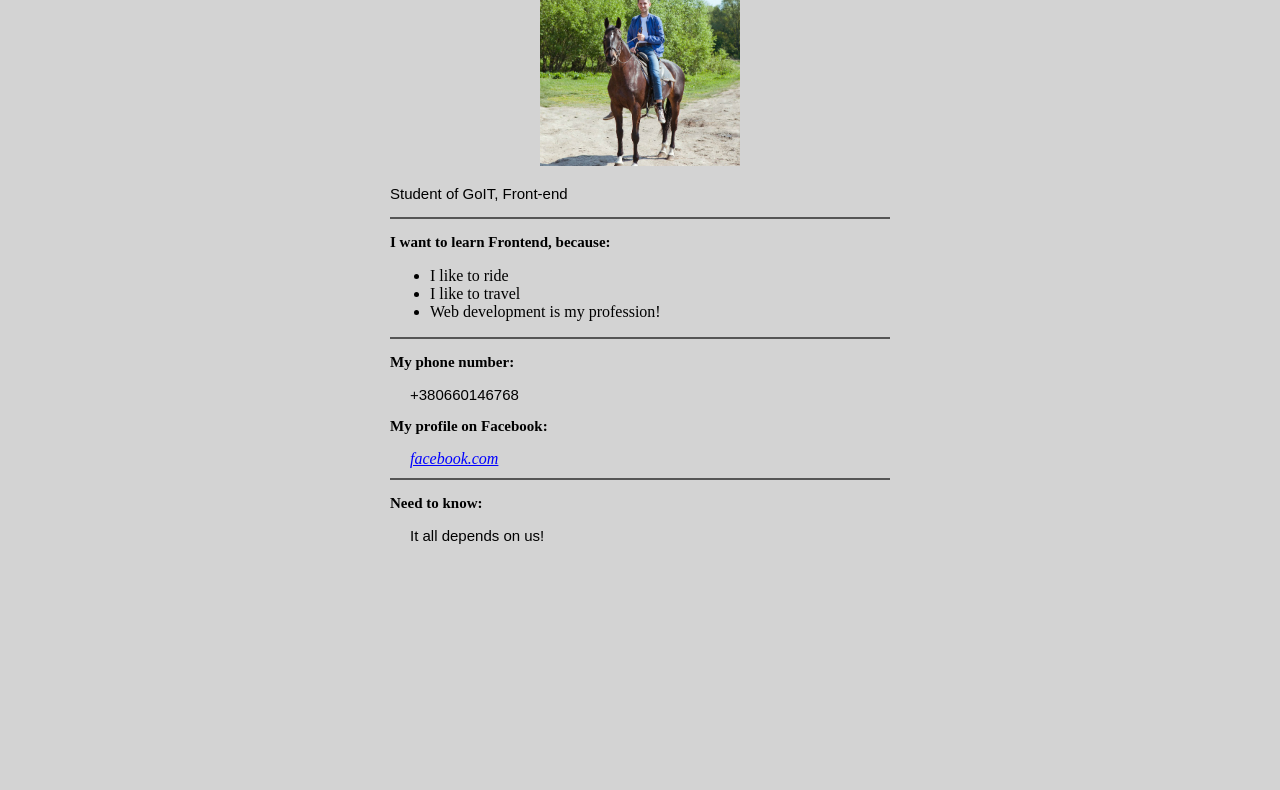
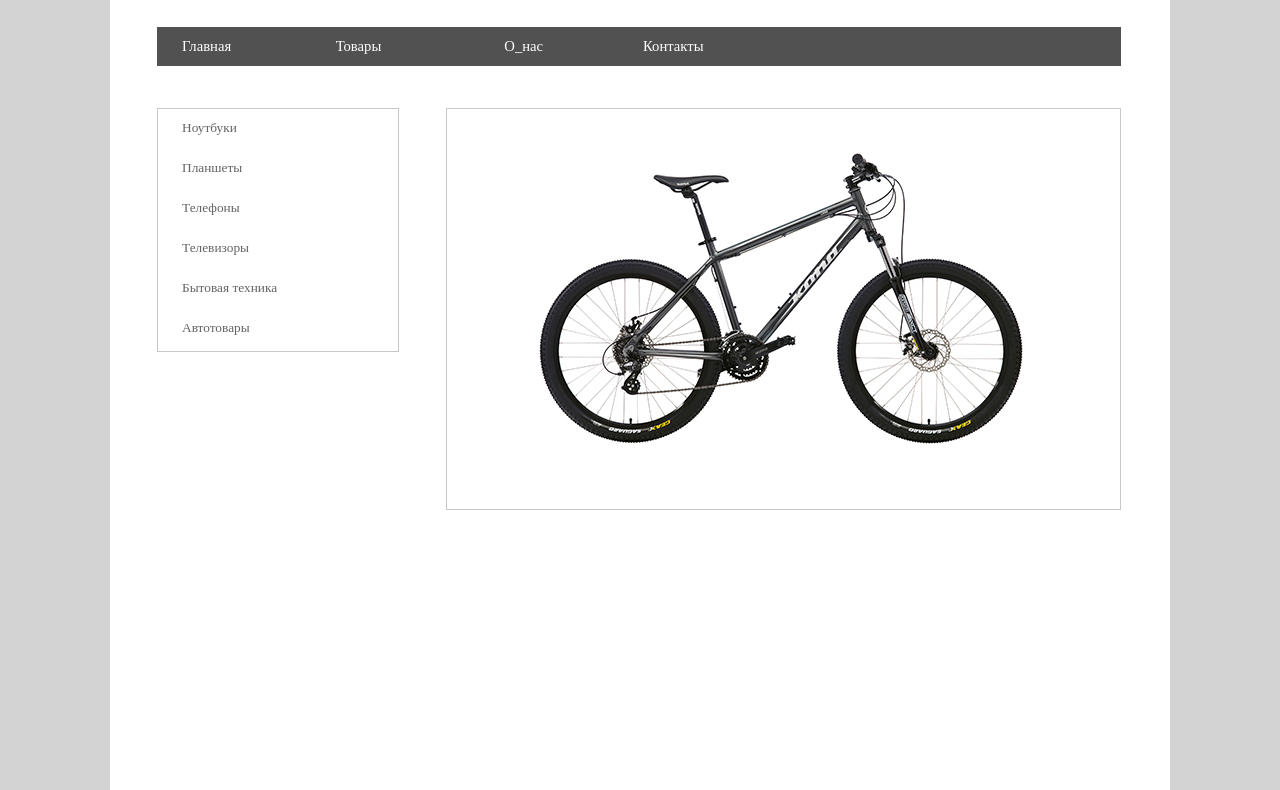
Before and after one commit to Skaliarium/Skaliarium.github.io, a plain HTML site: page index.html in a window 1280 px wide. Shown: the part 106-896 px from the top of the page. Before the commit the page ends 800 px from the top, so only its background shows below. Drawn offline with Linux system fonts and the light colour scheme.

Commit message:
HM3 start

```diff
--- /dev/null
+++ b/css/header.css
@@ -0,0 +1,74 @@
+body{
+	background: lightgray;
+}
+.wrapper {
+	width: 1060px;
+	height: 1000px;
+	background-color: white;
+	margin: 0 auto;
+}
+.logo {
+	padding-left: 47px;
+	padding-top: 50px;
+}
+.header {
+	background-color: #515151;
+	height: 39px;
+	width: 964px;
+	margin-left: 47px;
+	margin-top: 40px;
+}
+.menu {
+	font-family: Arial sans-serif;
+	font-size: 14.67px;
+	color: white;
+	height: 39px;
+	width: 964px;
+}
+
+#menut1,
+#menut2,
+#menut3,
+#menut4 {
+	display: inline-block;
+	margin: 0px;
+	height: 39px;
+	width: 145px;
+}
+
+#menut1:hover {
+	background-color: #434343;
+	border-right: 1px solid #838383;
+}
+#menut2:hover {
+	background-color: #434343;
+	border-right: 1px solid #838383;
+	border-left: 1px solid #838383;
+}
+#menut3:hover {
+	background-color: #434343;
+	border-right: 1px solid #838383;
+	border-left: 1px solid #838383;
+}
+#menut4:hover {
+	background-color: #434343;
+	border-right: 1px solid #838383;
+	border-left: 1px solid #838383;
+}
+
+.text1 {
+	margin-left: 25px;
+	margin-top: 12px;
+}
+.text2 {
+	margin-left: 30px;
+	margin-top: 12px;
+}
+.text3 {
+	margin-left: 50px;
+	margin-top: 12px;
+}
+.text4 {
+	margin-left: 40px;
+	margin-top: 12px;
+}
--- /dev/null
+++ b/css/leftmenu.css
@@ -0,0 +1,41 @@
+#leftm {
+	margin: 0px;
+	height: 242px;
+	width: 240px;
+	margin-left: 47px;
+	margin-top: 42px;
+	border: 1px solid #c8c8c8;
+}
+#leftm,
+#imgv {
+	float: left;
+}
+#imgv {
+	position: relative;
+	margin-top: 42px;
+	margin-left: 47px;
+	height: 400px;
+	width: 673px;
+	border: 1px solid #c8c8c8;
+}
+#velo {
+	margin-top: 40px;
+	margin-left: 85px;
+}
+.lm_text {
+	display: block;
+	height: 40px;
+
+}
+#plm_text {
+	font-family: Arial sans-serif;
+	color: #656363;
+	font-size: 13.33px;
+	padding-left: 24px;
+	padding-top: 12px;
+}
+
+.lm_text:hover {
+	background-color: #f9f9f9
+
+}
--- /dev/null
+++ b/css/reset.css
@@ -0,0 +1,48 @@
+/* http://meyerweb.com/eric/tools/css/reset/
+   v2.0 | 20110126
+   License: none (public domain)
+*/
+
+html, body, div, span, applet, object, iframe,
+h1, h2, h3, h4, h5, h6, p, blockquote, pre,
+a, abbr, acronym, address, big, cite, code,
+del, dfn, em, img, ins, kbd, q, s, samp,
+small, strike, strong, sub, sup, tt, var,
+b, u, i, center,
+dl, dt, dd, ol, ul, li,
+fieldset, form, label, legend,
+table, caption, tbody, tfoot, thead, tr, th, td,
+article, aside, canvas, details, embed,
+figure, figcaption, footer, header, hgroup,
+menu, nav, output, ruby, section, summary,
+time, mark, audio, video {
+	margin: 0;
+	padding: 0;
+	border: 0;
+	font-size: 100%;
+	font: inherit;
+	vertical-align: baseline;
+}
+/* HTML5 display-role reset for older browsers */
+article, aside, details, figcaption, figure,
+footer, header, hgroup, menu, nav, section {
+	display: block;
+}
+body {
+	line-height: 1;
+}
+ol, ul {
+	list-style: none;
+}
+blockquote, q {
+	quotes: none;
+}
+blockquote:before, blockquote:after,
+q:before, q:after {
+	content: '';
+	content: none;
+}
+table {
+	border-collapse: collapse;
+	border-spacing: 0;
+}
--- a/css/style.css
+++ /dev/null
@@ -1,51 +0,0 @@
-body{
-	background: lightgray;
-}
-.wrapper{
-	width: 500px;
-	margin: 0 auto;
-	height: 100%;
-}
-.myname{
-	font-size: 20px;
-	font-weight: bold;
-	text-align: center;
-	margin-top: 0px;
-	padding-top: 15px;
-}
-.foto {
-	text-align: center;
-}
-.start{
-	font-family: Arial;
-	font-size: 15px;
-	text-align: left;
-	border-bottom: 2px solid #555;
-	margin-bottom: 10px;
-}
-.big{
-	font-size: 15px;
-	font-weight: bold;
-	text-align: left;
-}
-.text1 {
-	font-family: Arial;
-	font-size: 15px;
-	text-align: left;
-	margin: 10px 20px;
-}
-.sheet {
-	font-size: 10px
-	margin: 10px 5px;
-	border-bottom: 2px solid #555;
-	margin-bottom: 10px;
-}
-.links{
-	border-bottom: 2px solid #555;
-	padding-bottom: 10px;
-}
-.linkst{
-	color: blue;
-	font-style: italic;
-	margin-left: 20px;
-}
--- a/index.html
+++ b/index.html
@@ -2,67 +2,81 @@
 <html lang="en">
 <head>
 	<meta charset="UTF-8">
-	<title>GSV</title>
-	<link rel="stylesheet" href="css/style.css">
+	<title>Fitness</title>
+	<link rel="stylesheet" type="text/css" href="css/reset.css">
+	<link rel="stylesheet" type="text/css" href="css/header.css">
+	<link rel="stylesheet" type="text/css" href="css/leftmenu.css">
 </head>
 <body>
 	<div class="wrapper">
-		<div>
-			<div>
-				<p class="myname">
-					GORIELOV SERGII VASILIOVICH
+		<div class="logo">
+			<img src="img/logo.jpg">
+		</div>
+		<div class="header">
+			<div class="menu">
+				<div ID="menut1">
+					<p class="text1">
+						Главная
 					</p>
 				</div>
-			<div class="foto">
-				<img src="img/vkfotogsv.jpg" alt="GSV">
-			</div>
-			<div class="start">
-				<p>
-					Student of GoIT, Front-end
+				<div ID="menut2">
+					<p class="text2">
+						Товары
 					</p>
 				</div>
-			<div class="big">
-				<p>
-					I want to learn Frontend, because:
+				<div ID="menut3">
+					<p class="text3">
+						О_нас
 					</p>
 				</div>
-			<div class="sheet">
-				<ul>
-					<li>I like to ride</li>
-					<li>I like to travel</li>
-					<li>Web development is my profession!</li>
-				</ul>
-			</div>
-			<div class="big">
-				<p>
-					My phone number:
-				</p>
-			</div>
-			<div class="text1">
-				<p>
-					+380660146768
-				</p>
-			</div>
-			<div class="big">
-				<p>
-					My profile on Facebook:
-				</p>
-			</div>
-			<div class="links">
-				<a class="linkst" href="https://www.facebook.com/profile.php?id=100007338731823" target="_blank">facebook.com
-				</a>
-			</div>
-			<div class="big">
-				<p>
-					Need to know:
-				</p>
-			</div>
-			<div class="text1">
-				<p class="">
-					It all depends on us!
+				<div ID="menut4">
+					<p class="text4">
+						Контакты
 					</p>
 				</div>
 			</div>
 		</div>
+
+		<div ID="leftm">
+			<ul>
+				<li class="lm_text">
+					<p ID="plm_text">
+						Ноутбуки
+					</p>
+				</li>
+				<li class="lm_text">
+					<p ID="plm_text">
+						Планшеты
+					</p>
+				</li>
+				<li class="lm_text">
+					<p ID="plm_text">
+						Телефоны
+					</p>
+				</li>
+				<li class="lm_text">
+					<p ID="plm_text">
+						Телевизоры
+					</p>
+				</li>
+				<li class="lm_text">
+					<p ID="plm_text">
+						Бытовая техника
+					</p>
+				</li>
+				<li class="lm_text">
+					<p ID="plm_text">
+						Автотовары
+					</p>
+				</li>
+			</ul>
+
+		</div>
+		<div ID="imgv">
+			<img ID="velo" src="img/velo.jpg">
+		</div>
+
+	</div>
+
 </body>
 </html>
```
Also changed, not shown: img/logo.jpg (added), img/velo.jpg (added), img/vkfotogsv.jpg (deleted), 2 other files. Lines whose indentation alone changed are shown as unchanged.
